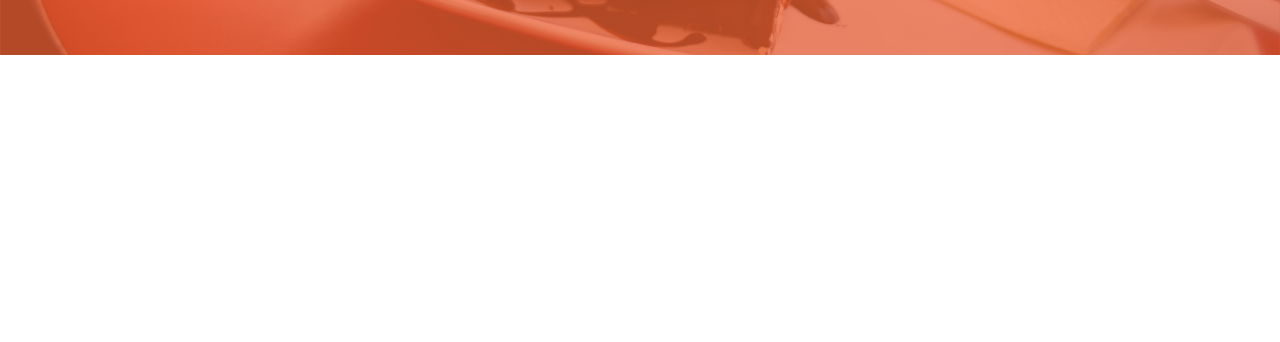
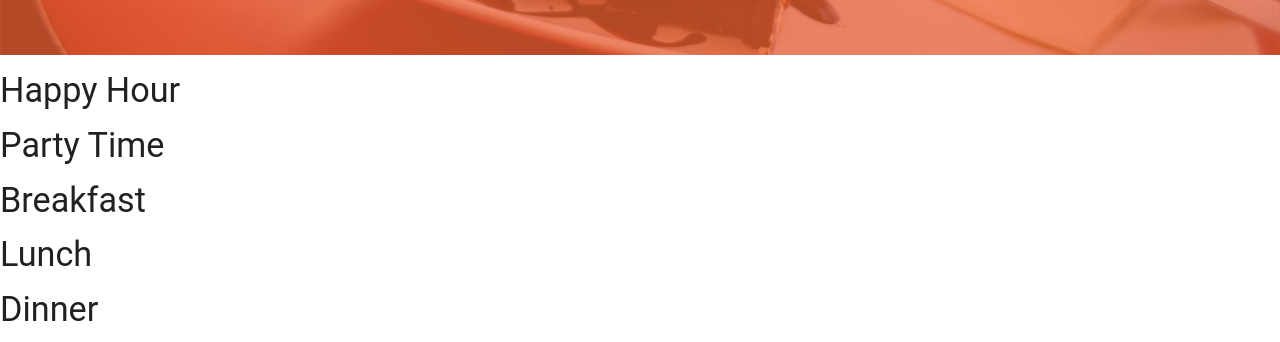
Before and after one commit to buildafrica/crash, a plain HTML site: page index.html in a window 1280 px wide. Shown: the part 462-804 px from the top of the page. Drawn offline with Linux system fonts and the light colour scheme; a web font is replaced by a local one.

Commit message:
added some test elements

```diff
--- a/index.html
+++ b/index.html
@@ -14,7 +14,11 @@
     <img src="images/logoBig.png" alt="MENU LOGO" class="logo">
     <h4 class="white-text bannerText">We Provide The Best Food <br> At The <b>Right Place</b></h4>
   </header>
-
+  <h4>Happy Hour</h4>
+  <h4>Party Time </h4>
+  <h4>Breakfast</h4>
+  <h4>Lunch</h4>
+  <h4>Dinner</h4>
   <script src="js/jquery.min.js"></script>
   <script src="js/materialize.min.js"></script>
 </body>
```
